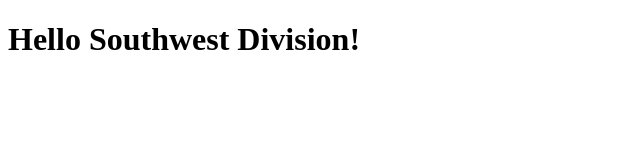
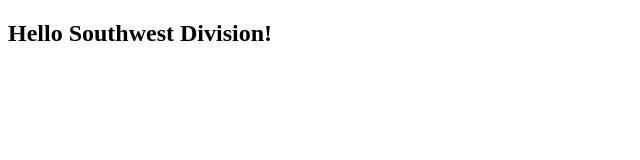
Before and after one commit to apcrntura/nba-oracle-southwest, a plain HTML site: page index.html in a window 1280 px wide. Shown: the whole page, without its empty margins (0-640 px from the left). Drawn offline with Linux system fonts and the light colour scheme.

```diff
--- a/index.html
+++ b/index.html
@@ -4,6 +4,6 @@
   <title>NBA Oracle Southwest</title>
 </head>
 <body>
-  <h1>Hello Southwest Division!</h1>
+  <h2>Hello Southwest Division!</h2>
 </body>
 </html>
```
